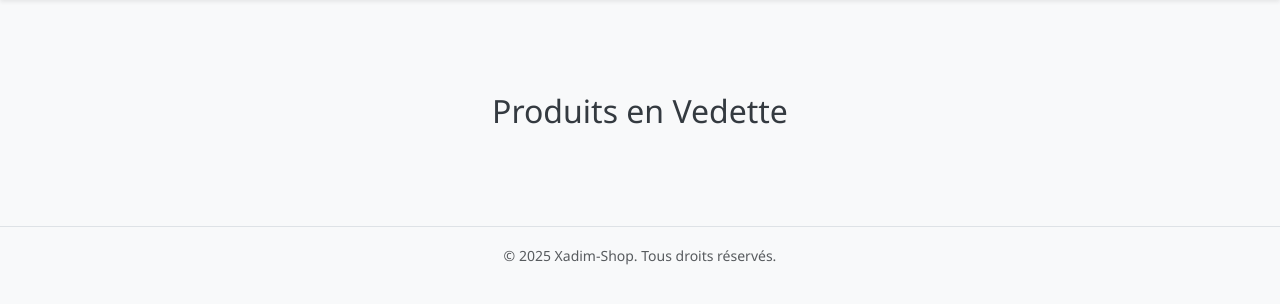
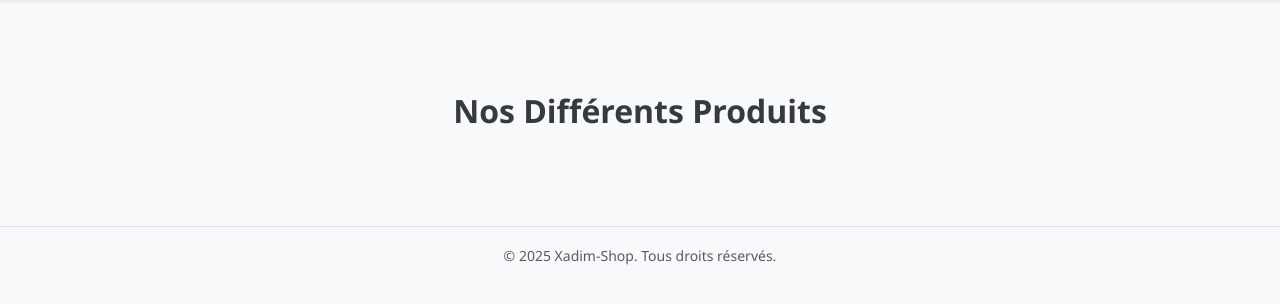
Before and after one commit to KhadimFall0503/Boutique_en_Ligne, a Django app: template shop/templates/shop/index.html in a window 1280 px wide. Shown: the part 72-376 px from the top of the page. Run offline with Django 5.2, Linux system fonts and the light colour scheme; the template is opened without the code that fills it, so the values that code supplies are empty.

Commit message:
Application en Marche b

```diff
--- a/shop/templates/shop/index.html
+++ b/shop/templates/shop/index.html
@@ -6,7 +6,7 @@
 
 {% block content %}
 <div class="container pt-5" id="products">
-    <h2 class="text-center mb-4">Produits en Vedette</h2>
+    <h2 class="text-center fw-bold mb-4">Nos Différents Produits</h2>
     <div class="row">
         {% for product in product_objects %}
             <div class="col-sm-6 col-md-4 col-lg-3 mb-4 d-flex">
```
Also changed, not shown: db.sqlite3.
